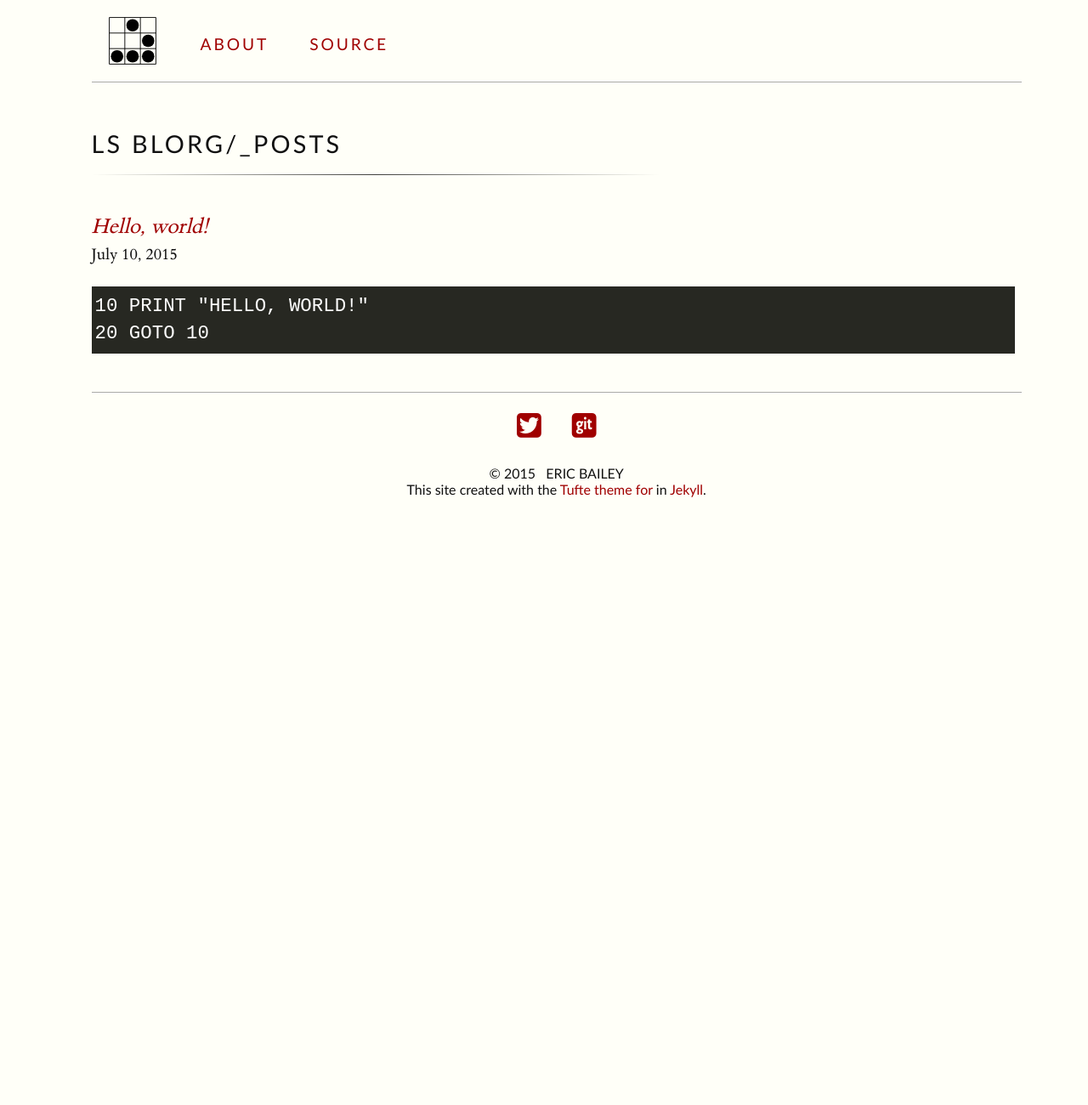
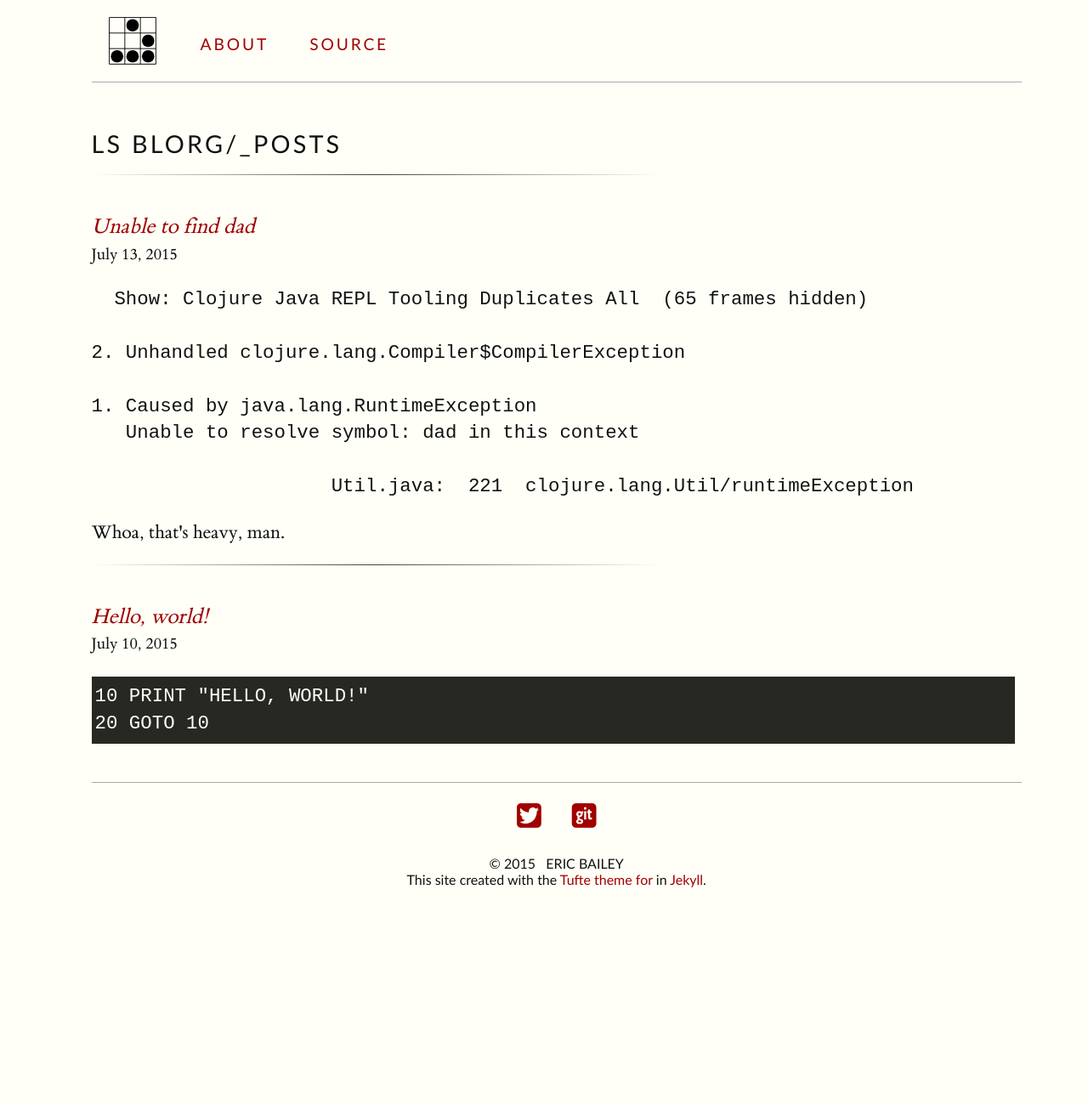
Before and after one commit to yurrriq/blorg, a Jekyll site: the page built from index.html, in a window 1280 px wide. Shown: the whole page at 85% size. Built offline with Jekyll 4.4.1, drawn with Linux system fonts in a browser that asks for light colours; Markdown is read by kramdown in place of the engine named in the settings.

Commit message:
new post

```diff
--- a/_posts/2015-07-10-hello-world.html
+++ b/_posts/2015-07-10-hello-world.html
@@ -2,7 +2,6 @@
 layout: post
 title:  "Hello, world!"
 date:   Fri Jul 10 04:53:29 CDT 2015
-categories: testing
 ---
 
 <div class="org-src-container">
--- /dev/null
+++ b/_posts/2015-07-13-unable-to-find-dad.html
@@ -0,0 +1,20 @@
+---
+layout: post
+title:  "Unable to find dad"
+date:   Fri Jul 13 15:55:56 CDT 2015
+---
+
+<pre class="example">
+  Show: Clojure Java REPL Tooling Duplicates All  (65 frames hidden)
+
+2. Unhandled clojure.lang.Compiler$CompilerException
+
+1. Caused by java.lang.RuntimeException
+   Unable to resolve symbol: dad in this context
+
+                     Util.java:  221  clojure.lang.Util/runtimeException
+</pre>
+
+<p>
+Whoa, that's heavy, man.
+</p>
```
